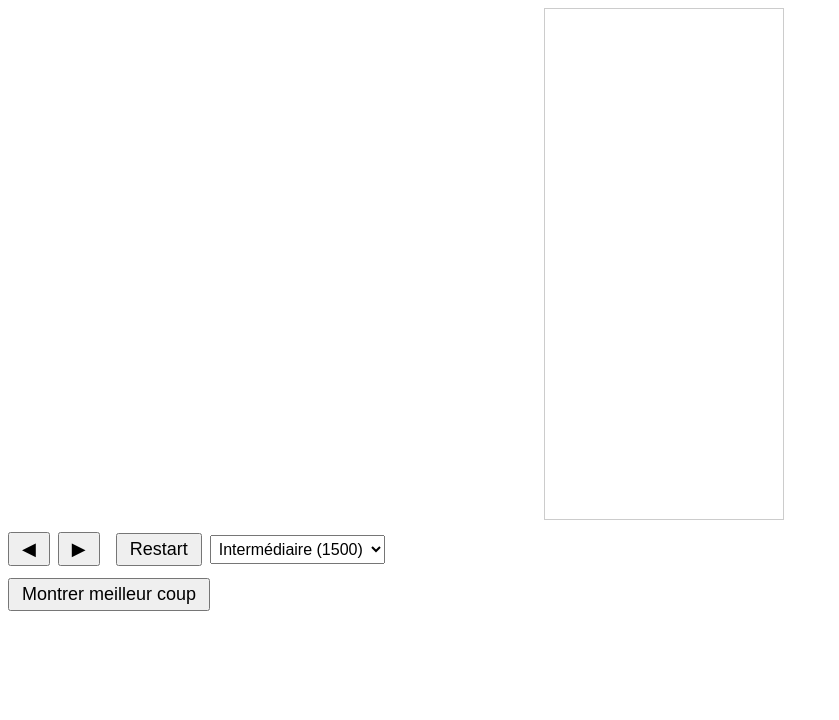
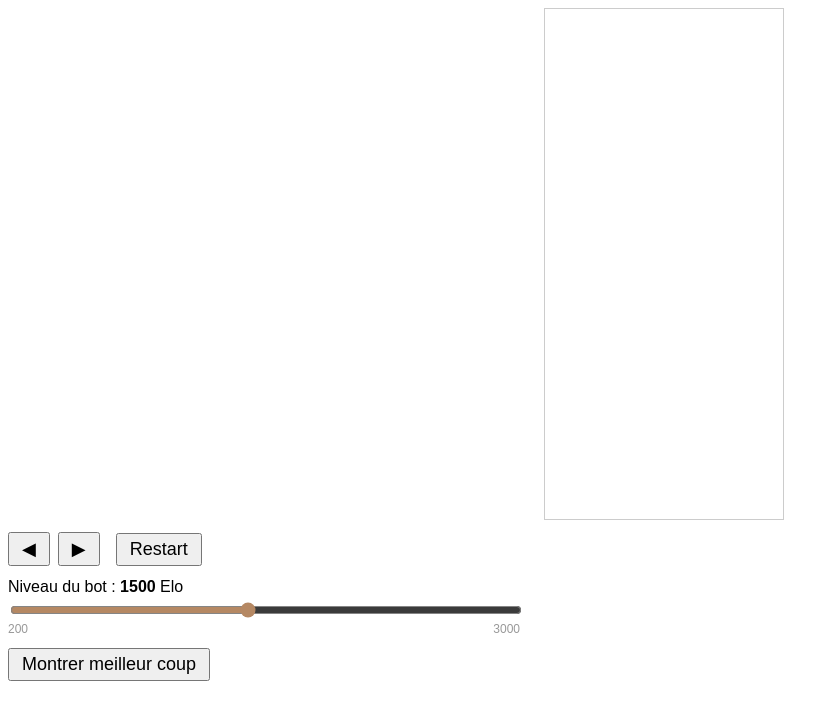
Before and after one commit to Noah-Agnel/ChessTeacher, a web app: page / in a window 1280 px wide. Shown: the top 720 px of the page, without its empty margins (0-839 px from the left). Run offline with its HTML, style and script files only (its server is not run), Linux system fonts and the light colour scheme; data that the repository does not hold is empty.

Commit message:
ajout bar de selection elo Stockfich

```diff
--- a/src/main/resources/public/index.html
+++ b/src/main/resources/public/index.html
@@ -37,6 +37,14 @@
             pointer-events: none; }
   .best-sq { box-shadow: inset 0 0 0 512px rgba(255, 170, 0, 0.35); }
   #best-btn { font-size: 16px; padding: 4px 10px; }
+
+  /* Curseur de niveau du bot */
+  #niveau { margin-top: 12px; font-family: sans-serif; font-size: 16px; width: 512px; }
+  #niveau .titre { display: flex; justify-content: space-between; margin-bottom: 4px; }
+  #elo-val { font-weight: bold; }
+  #elo-cat { color: #666; }
+  #ai-level { width: 100%; accent-color: #b58863; cursor: pointer; }
+  #niveau .bornes { display: flex; justify-content: space-between; color: #999; font-size: 12px; }
   #best-info { font-family: sans-serif; font-size: 16px; min-height: 20px; margin: 8px 0 0; }
   #best-info .eval { display: inline-block; padding: 1px 6px; border-radius: 3px;
                      font-weight: bold; margin-left: 6px; }
@@ -56,13 +64,16 @@
       <button onclick="act('/api/redo')" title="Next move (→)">▶</button>
       <span id="counter"></span>
       <button onclick="act('/api/restart')">Restart</button>
-      <!-- MENU DÉROULANT -->
-      <select id="ai-level" onchange="changerNiveauIA()" style="font-size: 16px; padding: 4px;">
-        <option value="1000">Débutant (1000)</option>
-        <option value="1500" selected>Intermédiaire (1500)</option>
-        <option value="2000">Avancé (2000)</option>
-        <option value="3000">Expert (3000)</option>
-      </select>
+    </div>
+    <!-- CURSEUR DE NIVEAU DU BOT -->
+    <div id="niveau">
+      <div class="titre">
+        <span>Niveau du bot : <span id="elo-val">1500</span> Elo</span>
+        <span id="elo-cat"></span>
+      </div>
+      <input type="range" id="ai-level" min="200" max="3000" step="50" value="1500"
+             oninput="afficherNiveau(this.value)" onchange="changerNiveauIA()">
+      <div class="bornes"><span>200</span><span>3000</span></div>
     </div>
     <div id="controls">
       <button id="best-btn" onclick="toggleBestMove()" title="Meilleur coup selon Stockfish (B)">Montrer meilleur coup</button>
@@ -158,6 +169,11 @@ function render(state) {
 
   renderMoves(state);
   renderBest(state);
+  if (state.elo && !niveauInitialise) {     // au chargement : reprendre le niveau du serveur
+    document.getElementById('ai-level').value = state.elo;
+    afficherNiveau(state.elo);
+    niveauInitialise = true;
+  }
   document.getElementById('counter').textContent = 'Move ' + state.coup + ' / ' + state.total;
   let msg = state.statut === 'mat'
     ? 'Checkmate, ' + (state.trait === 'Blanc' ? 'Black' : 'White') + ' wins'
@@ -328,7 +344,24 @@ async function load() {
   render(await (await fetch('/api/state')).json());
 }
 
-// --- FONCTION POUR CHANGER LE NIVEAU DE L'IA ---
+// --- NIVEAU DE L'IA (curseur de 200 à 3000 Elo) ---
+let niveauInitialise = false;
+
+function categorieNiveau(elo) {
+  if (elo < 600)  return 'Grand débutant';
+  if (elo < 1000) return 'Débutant';
+  if (elo < 1400) return 'Occasionnel';
+  if (elo < 1800) return 'Intermédiaire';
+  if (elo < 2200) return 'Avancé';
+  if (elo < 2600) return 'Maître';
+  return 'Grand maître';
+}
+
+function afficherNiveau(elo) {
+  document.getElementById('elo-val').textContent = elo;
+  document.getElementById('elo-cat').textContent = categorieNiveau(+elo);
+}
+
 async function changerNiveauIA() {
   const elo = document.getElementById('ai-level').value;
   await fetch('/api/level', {
@@ -339,6 +372,7 @@ async function changerNiveauIA() {
 }
 
 document.addEventListener('keydown', e => {
+  if (e.target.tagName === 'INPUT' || e.target.tagName === 'SELECT') return; // ex: flèches sur le curseur
   if (e.key === 'ArrowLeft') act('/api/undo');
   if (e.key === 'ArrowRight') act('/api/redo');
   if (e.key === 'b' || e.key === 'B') toggleBestMove();
```
Also changed, not shown: src/main/java/Partie.java (+16 -0 lines), src/main/java/Server.java (+21 -8 lines), README.md.
